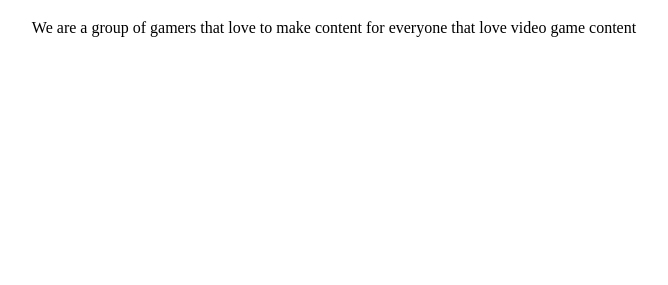
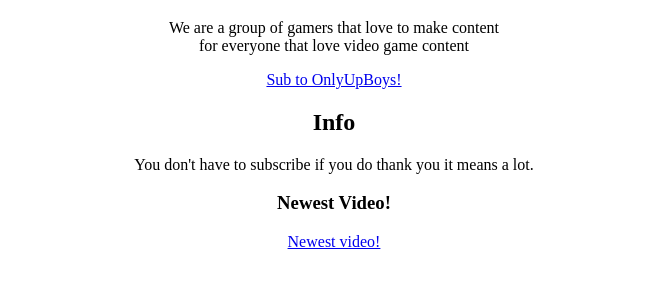
Before and after one commit to ZECODER2022/OnlyUpBoys, a plain HTML site: page index.html in a window 1280 px wide. Shown: the part 61-346 px from the top of the page, without its empty margins (306-974 px from the left). Drawn offline with Linux system fonts and the light colour scheme.

Commit message:
Version 1.0
Offical release of the website for the chnnel and lots of new features and info!

```diff
--- a/index.html
+++ b/index.html
@@ -2,13 +2,18 @@
 <html>
     <head>
         <meta charset="utf-8">
-        <title>ZEGAMER4542</title>
+        <title>OnlyUpBoys</title>
     </head>
     <style>
-
+        p {text-align: center;}
     </style>
     <body>
         <h1 style="text-align:center">OnlyUpBoys</h1>
-        <p style="text-align:center">We are a group of gamers that love to make content for everyone that love video game content<br></p>
+        <p style="text-align:center">We are a group of gamers that love to make content <br> for everyone that love video game content<br></p>
+        <p style="color: blue;"><a href="https://www.youtube.com/@OnlyUpBoys" target="_blank">Sub to OnlyUpBoys!</a></p>
+        <h2 style="text-align: center;">Info</h2>
+        <p>You don't have to subscribe if you do thank you it means a lot.</p>
+        <h3 style="text-align: center;">Newest Video!</h3>
+        <p style="color: blue;"><a href="https://www.youtube.com/watch?v=PpGF8OnpA7Q&t=1s" target="_blank">Newest video!</a></p>
     </body>
 </html>
```
